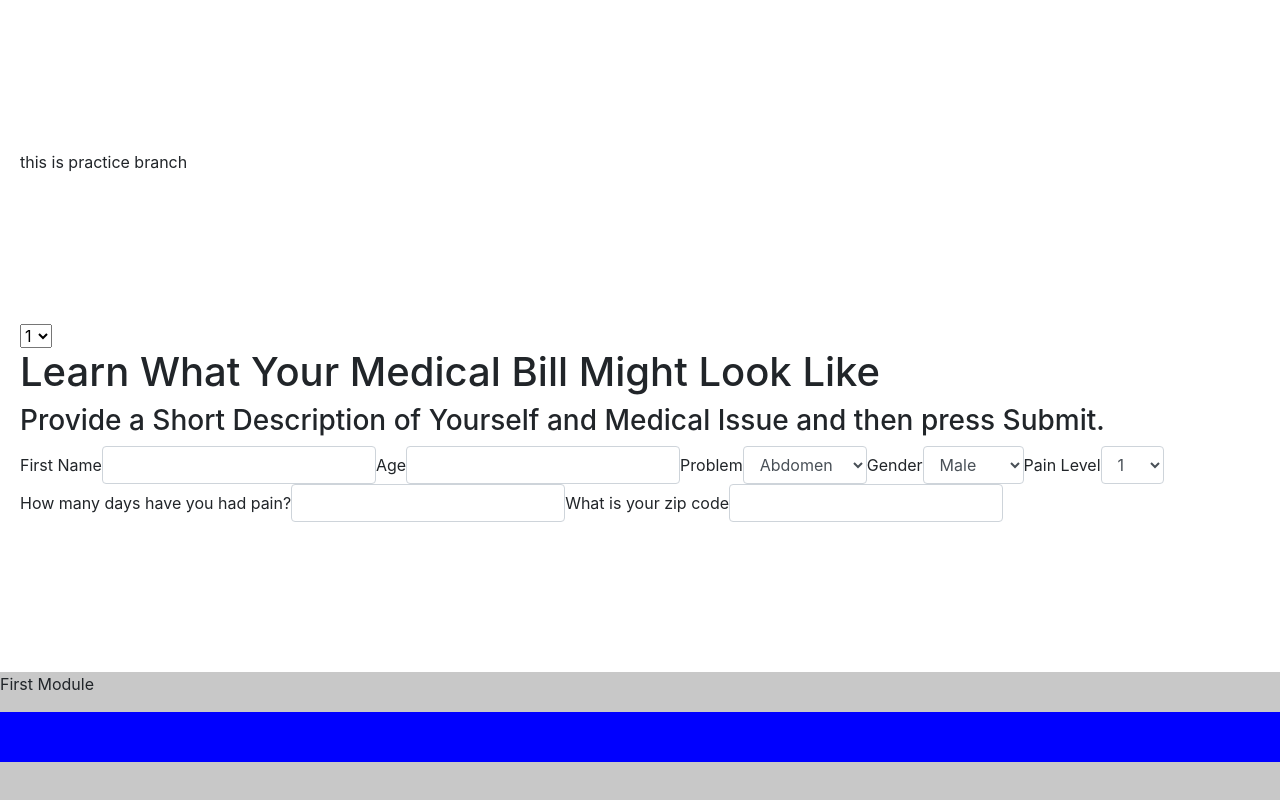
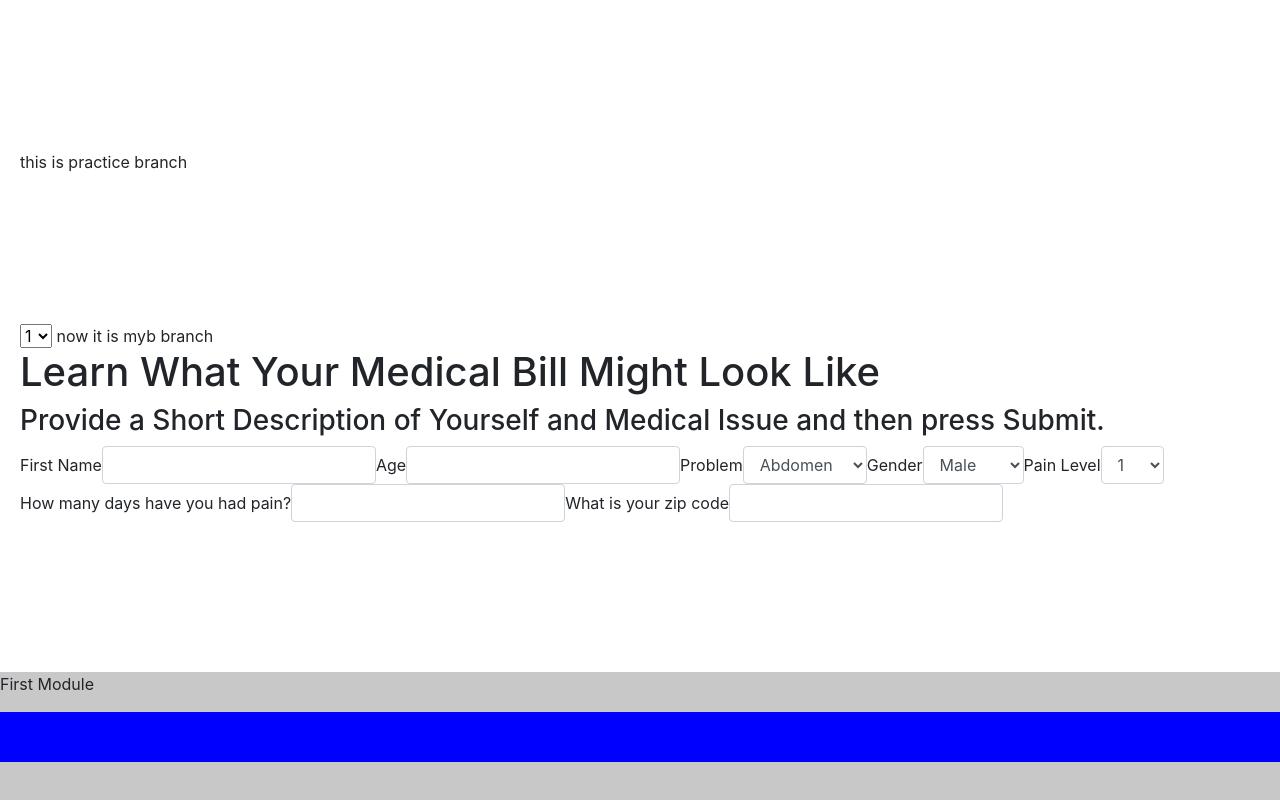
Before and after one commit to johnInIdv/artg_final, a React app: page medical_data/src/index.html in a window 1280 px wide. Shown: the top 800 px of the page. Built offline with nearby package versions, Linux system fonts and the light colour scheme; files whose address does not match are found by name.

Commit message:
starting branch

```diff
--- a/medical_data/src/index.html
+++ b/medical_data/src/index.html
@@ -21,6 +21,7 @@
 		<div class="prac" id="div3"></div>
 		<select id="dropDiv">
 		</select>
+now it is myb branch
 
 		<h1>Learn What Your Medical Bill Might Look Like</h1>
 	  <h3>Provide a Short Description of Yourself and Medical Issue and then press Submit.</h3>
```
